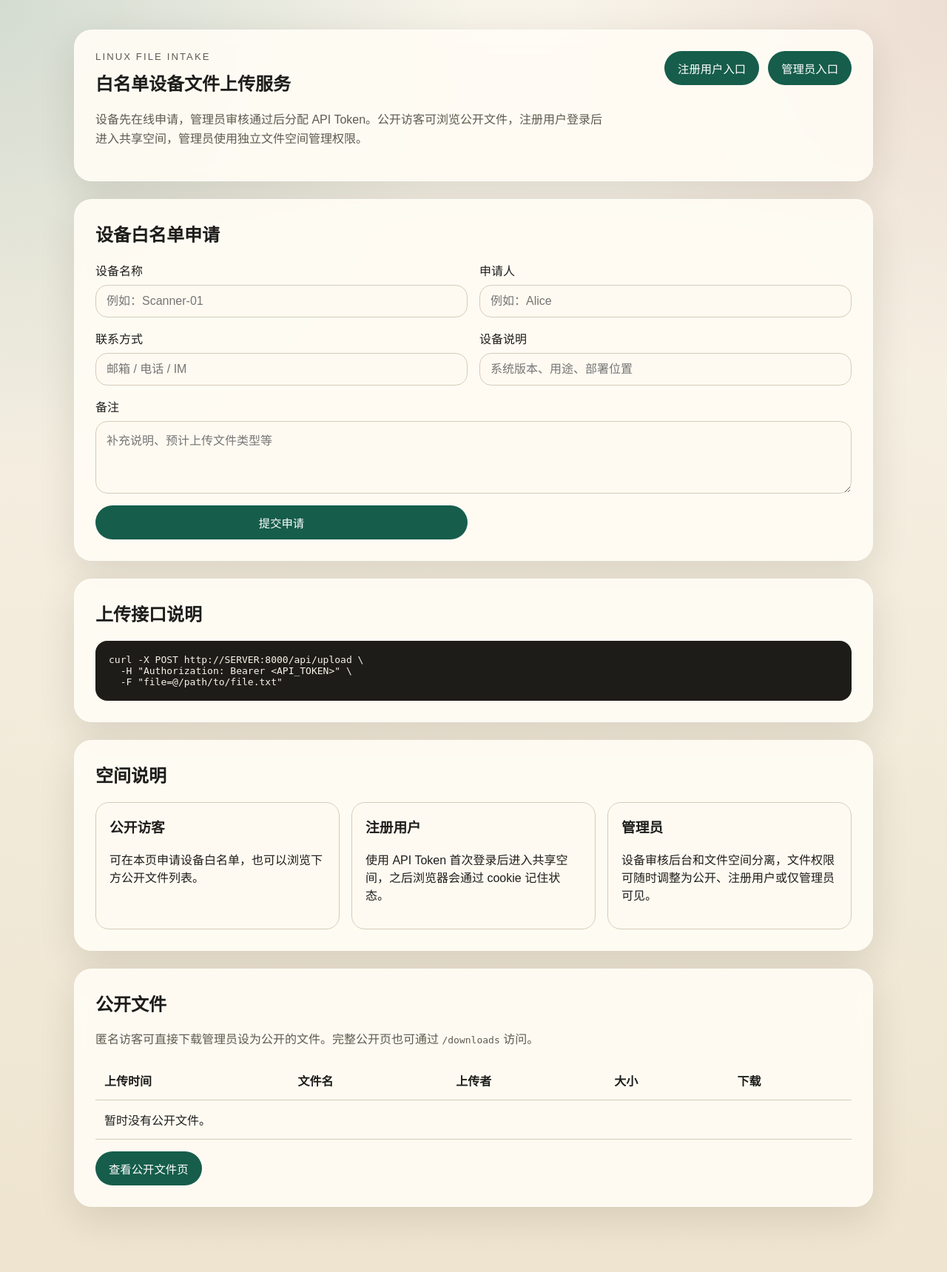
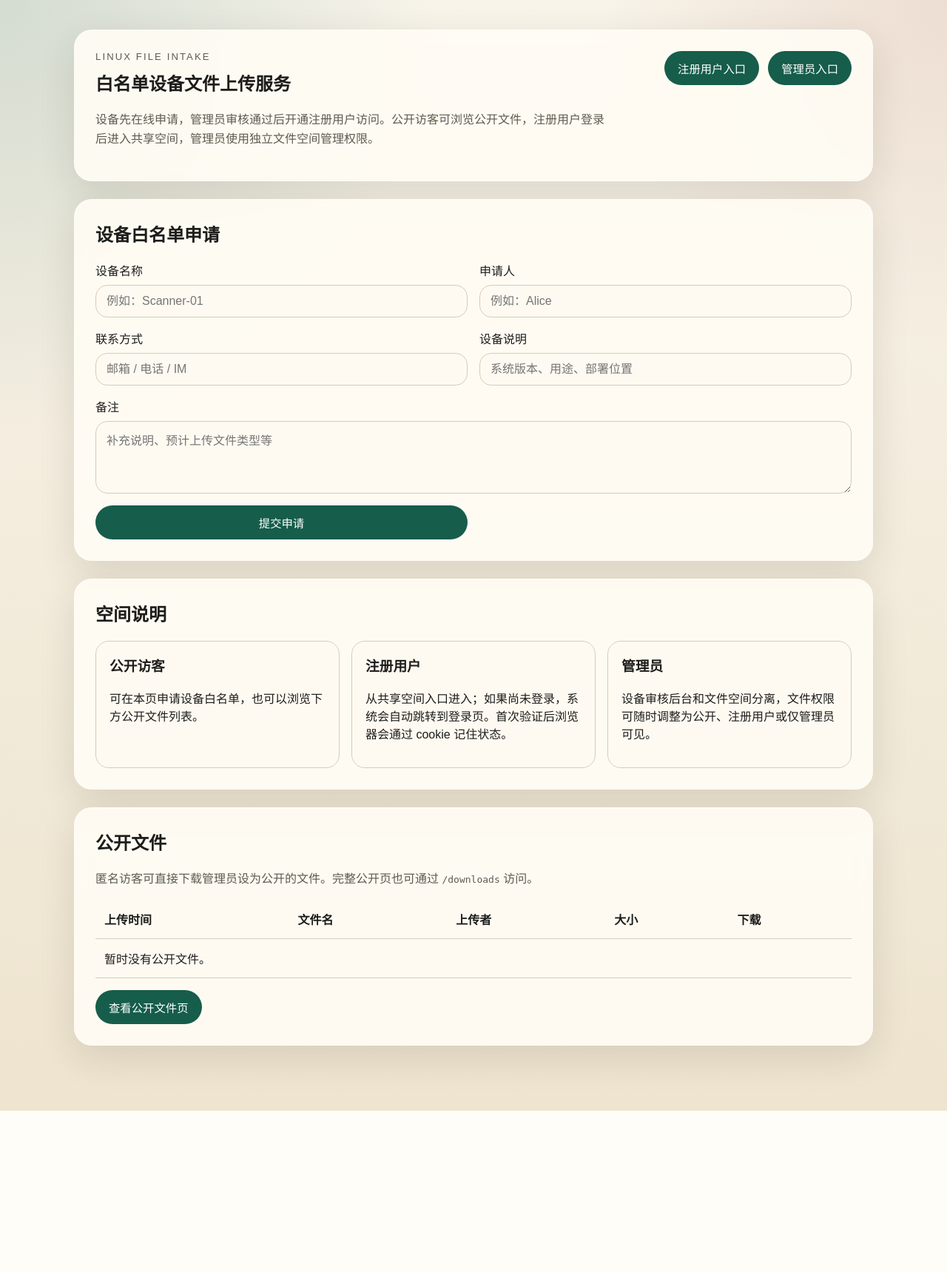
Before and after one commit to NoPhyNoLife/Share_Files, a FastAPI app: page / in a window 1280 px wide. Shown: the whole page at 74% size. After the commit the page ends 1501 px from the top, so only its background shows below. Run offline with FastAPI, Linux system fonts and the light colour scheme.

Commit message:
Collected API upload-related functionality, consolidated it into README.md; removed API upload instructions from other places; optimized link logic.

```diff
--- a/linux-file-whitelist-demo/app/main.py
+++ b/linux-file-whitelist-demo/app/main.py
@@ -203,7 +203,10 @@ async def admin_index() -> RedirectResponse:
 
 @app.get("/workspace", response_class=HTMLResponse)
 async def workspace_home(request: Request) -> HTMLResponse:
-    device = require_registered_user(request)
+    device = current_registered_device(request)
+    if device is None or not device.enabled:
+        request.session.pop("registered_device_id", None)
+        return RedirectResponse(url="/workspace/login", status_code=303)
     uploads = sorted(store.list_registered_uploads(), key=lambda item: item.uploaded_at, reverse=True)
     return templates.TemplateResponse(
         request=request,
--- a/linux-file-whitelist-demo/app/templates/home.html
+++ b/linux-file-whitelist-demo/app/templates/home.html
@@ -13,11 +13,11 @@
           <p class="eyebrow">Linux File Intake</p>
           <h1>白名单设备文件上传服务</h1>
           <p class="lead">
-            设备先在线申请，管理员审核通过后分配 API Token。公开访客可浏览公开文件，注册用户登录后进入共享空间，管理员使用独立文件空间管理权限。
+            设备先在线申请，管理员审核通过后开通注册用户访问。公开访客可浏览公开文件，注册用户登录后进入共享空间，管理员使用独立文件空间管理权限。
           </p>
         </div>
         <div class="actions">
-          <a class="admin-link" href="/workspace/login">注册用户入口</a>
+          <a class="admin-link" href="/workspace">注册用户入口</a>
           <a class="admin-link" href="/admin/login">管理员入口</a>
         </div>
       </section>
@@ -56,13 +56,6 @@
       </section>
 
       <section class="card">
-        <h2>上传接口说明</h2>
-        <pre><code>curl -X POST http://SERVER:8000/api/upload \
-  -H "Authorization: Bearer &lt;API_TOKEN&gt;" \
-  -F "file=@/path/to/file.txt"</code></pre>
-      </section>
-
-      <section class="card">
         <h2>空间说明</h2>
         <div class="info-grid">
           <article class="info-box">
@@ -71,7 +64,7 @@
           </article>
           <article class="info-box">
             <h3>注册用户</h3>
-            <p>使用 API Token 首次登录后进入共享空间，之后浏览器会通过 cookie 记住状态。</p>
+            <p>从共享空间入口进入；如果尚未登录，系统会自动跳转到登录页。首次验证后浏览器会通过 cookie 记住状态。</p>
           </article>
           <article class="info-box">
             <h3>管理员</h3>
```
Also changed, not shown: linux-file-whitelist-demo/README.md.
